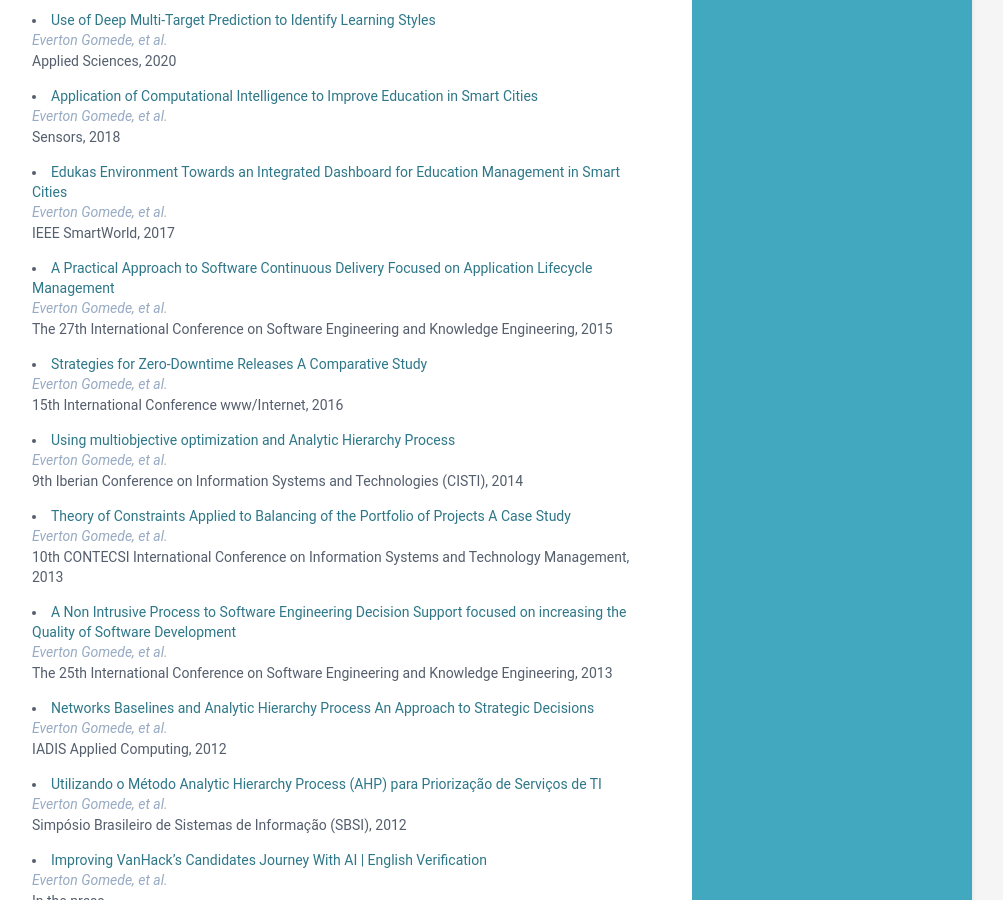
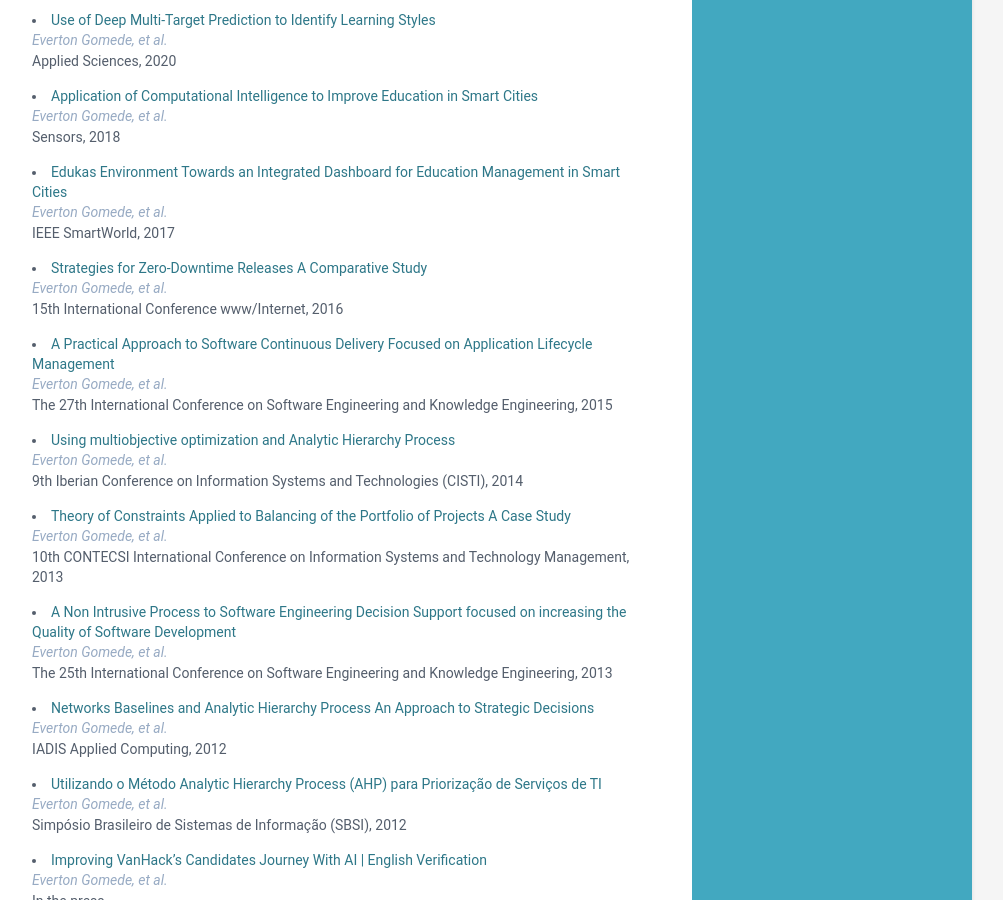
Before and after one commit to gomede/gomede.github.io, a Jekyll site: the page built from index.html, in a window 1280 px wide and 900 px high, scrolled down 4039 px. Shown: the whole window, without its empty margins (168-1171 px from the left). Built offline with Jekyll 4.4.1, drawn with Linux system fonts in a browser that asks for light colours; part of the change alters nothing that is shown.

```diff
--- a/_data/data.yml
+++ b/_data/data.yml
@@ -382,15 +382,15 @@ publications:
         conference: IEEE SmartWorld, 2017
         link: "https://ieeexplore.ieee.org/document/8397535"
 
+      - title: Strategies for Zero-Downtime Releases A Comparative Study
+        authors: Everton Gomede, et al.
+        conference: 15th International Conference www/Internet, 2016
+        link: "https://www.iadisportal.org/digital-library/strategies-for-zero-downtime-releases-a-comparative-study"
+
       - title: A Practical Approach to Software Continuous Delivery Focused on Application Lifecycle Management
         authors: Everton Gomede, et al.
         conference: The 27th International Conference on Software Engineering and Knowledge Engineering, 2015
         link: "http://ksiresearch.org/seke/seke15paper/seke15paper_126.pdf"
-
-      - title: Strategies for Zero-Downtime Releases A Comparative Study
-        authors: Everton Gomede, et al.
-        conference: 15th International Conference www/Internet, 2016
-        link: "https://www.iadisportal.org/digital-library/strategies-for-zero-downtime-releases-a-comparative-study"
 
       - title: Using multiobjective optimization and Analytic Hierarchy Process
         authors: Everton Gomede, et al.
```
